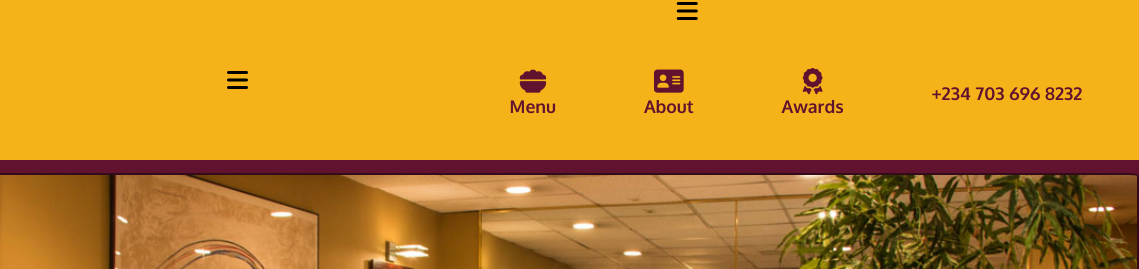
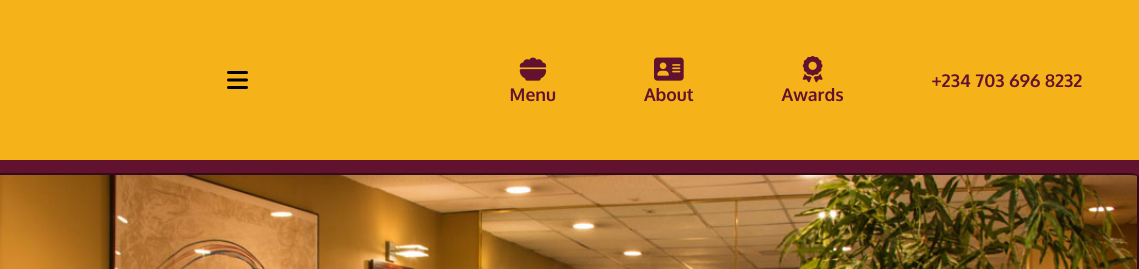
Before and after one commit to Truella/David-chu-s-restaurant, a plain HTML site: page index.html in a window 1280 px wide. Shown: the top 269 px of the page, 141-1280 px from the left. Drawn offline with Linux system fonts and the light colour scheme.

Commit message:
Update index.html

```diff
--- a/index.html
+++ b/index.html
@@ -22,8 +22,7 @@
             <h1 class="hidden">DAVID CHU'S CHINA BISTRO</h1>
             <p id="drop-down"><i class="fa-solid fa-bars"></i></p>
         </div>
-        <nav>
-            <i class="fa-solid fa-bars"></i>
+        <nav class="hidden-nav" id="navBar">
             <ul>
                 <li><a href="#"><i class="fa-solid fa-bowl-food"></i><br> Menu</a></li>
                 <li><a href="#"><i class="fa-solid fa-address-card"></i> <br> About</a></li>
@@ -66,5 +65,6 @@
         </div>
        <p> &copy Copyright Truella 2023</p>
     </footer>
+    <script src="script.js"></script>
 </body>
 </html>
```
